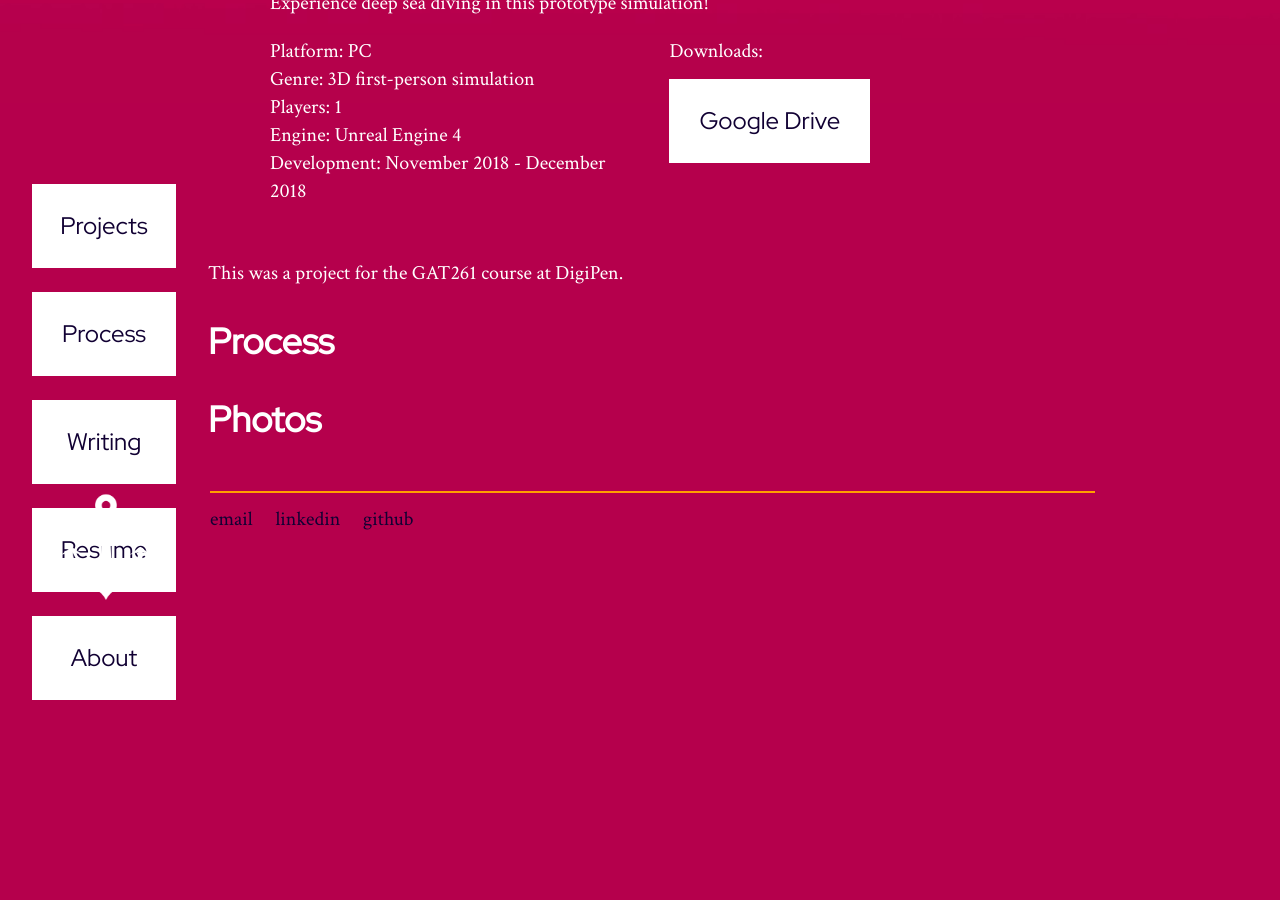
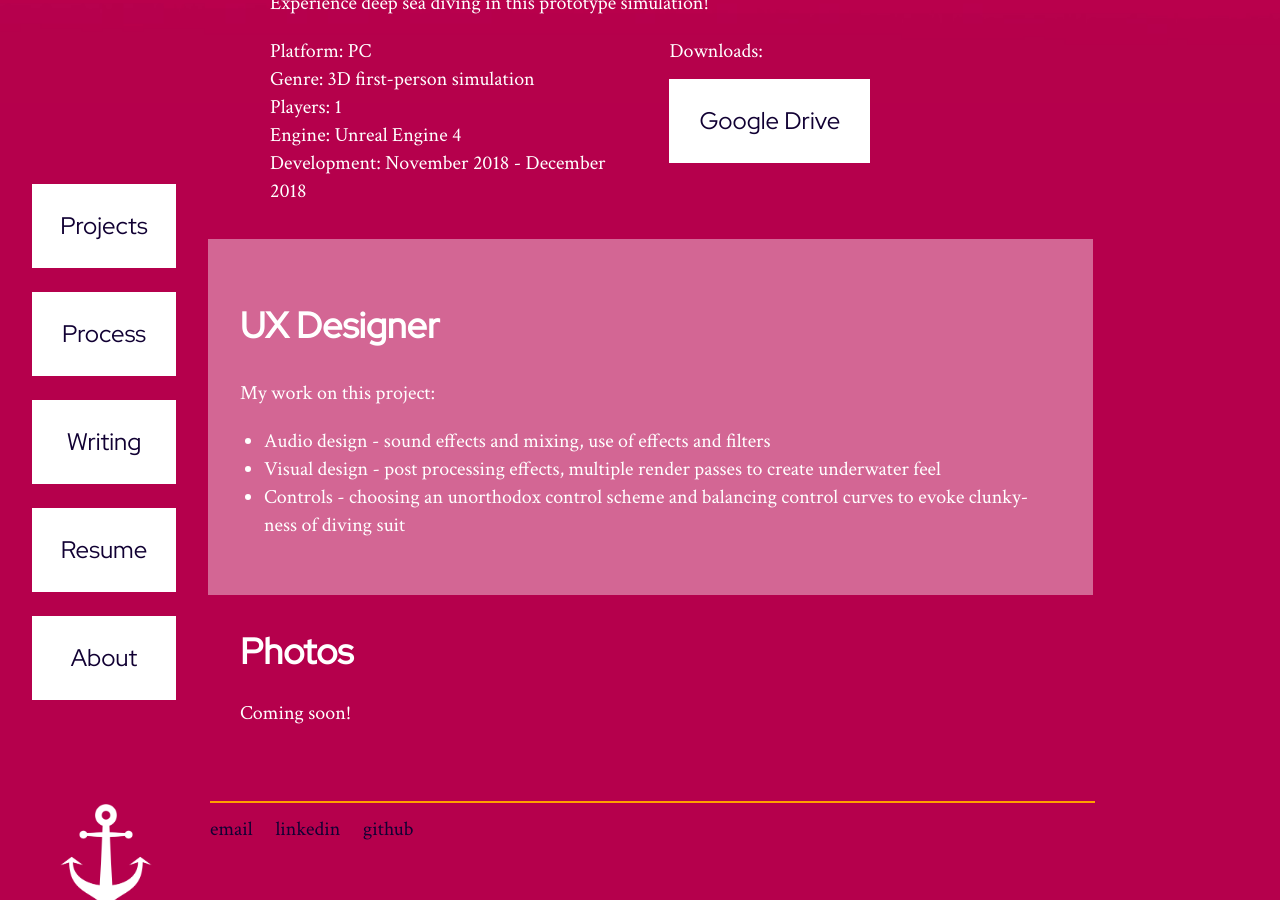
Before and after one commit to digigrant/digigrant.github.io, a Jekyll site: the page built from projects/diving-game.html, in a window 1280 px wide and 900 px high, scrolled down 857 px. Built offline with Jekyll 4.4.1, drawn with Linux system fonts in a browser that asks for light colours.

Commit message:
Update diving-game.html

```diff
--- a/projects/diving-game.html
+++ b/projects/diving-game.html
@@ -11,8 +11,19 @@ start: November 2018
 end: December 2018
 ---
 
-<p>This was a project for the GAT261 course at DigiPen.</p>
+<div class="container-opaque">
+  <h2>UX Designer</h2>
+  <div class="container-content">
+    <p>My work on this project:</p>
+    <ul>
+      <li>Audio design - sound effects and mixing, use of effects and filters</li>
+      <li>Visual design - post processing effects, multiple render passes to create underwater feel</li>
+      <li>Controls - choosing an unorthodox control scheme and balancing control curves to evoke clunky-ness of diving suit</li>
+    </ul>
+  </div>
+</div>
 
-<h2>Process</h2>
-
-<h2>Photos</h2>
+<div class="container">
+  <h2 class="container-content">Photos</h2>
+  <p class="container-content">Coming soon!</p>
+</div>
```
